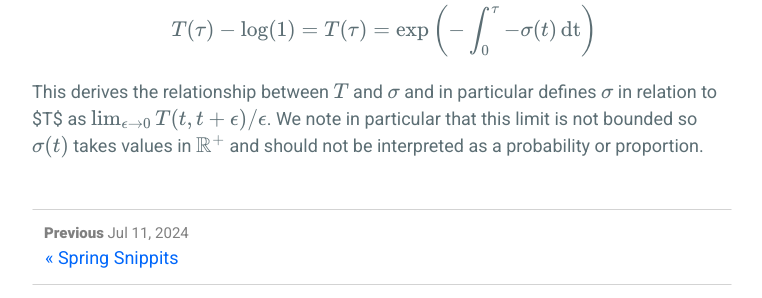
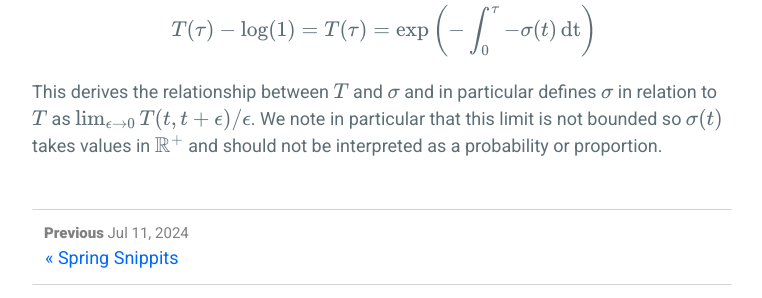
Before and after one commit to frankwang95/frankwang95.github.io, a Jekyll site: the page built from _posts/2024-07-16-deriving-volumetric-rendering.md, in a window 1280 px wide. Shown: the part 1727-2025 px from the top of the page, without its empty margins (258-1020 px from the left). Built offline with Jekyll 4.4.1, drawn with Linux system fonts in a browser that asks for light colours; formulas are drawn with MathJax 3.

```diff
--- a/_posts/2024-07-16-deriving-volumetric-rendering.md
+++ b/_posts/2024-07-16-deriving-volumetric-rendering.md
@@ -39,4 +39,4 @@ $$\begin{align}
     T(\tau) - \log(1) = T(\tau) &= \exp\left(-\int_0^\tau -\sigma(t) \,\text{dt}\right)
 \end{align}$$
 
-This derives the relationship between $$T$$ and $$\sigma$$ and in particular defines $$\sigma$$ in relation to $T$ as $$\lim_{\epsilon \rightarrow 0} T(t, t + \epsilon) / \epsilon$$. We note in particular that this limit is not bounded so $$\sigma(t)$$ takes values in $$\mathbb{R}^+$$ and should not be interpreted as a probability or proportion.
+This derives the relationship between $$T$$ and $$\sigma$$ and in particular defines $$\sigma$$ in relation to $$T$$ as $$\lim_{\epsilon \rightarrow 0} T(t, t + \epsilon) / \epsilon$$. We note in particular that this limit is not bounded so $$\sigma(t)$$ takes values in $$\mathbb{R}^+$$ and should not be interpreted as a probability or proportion.
```
